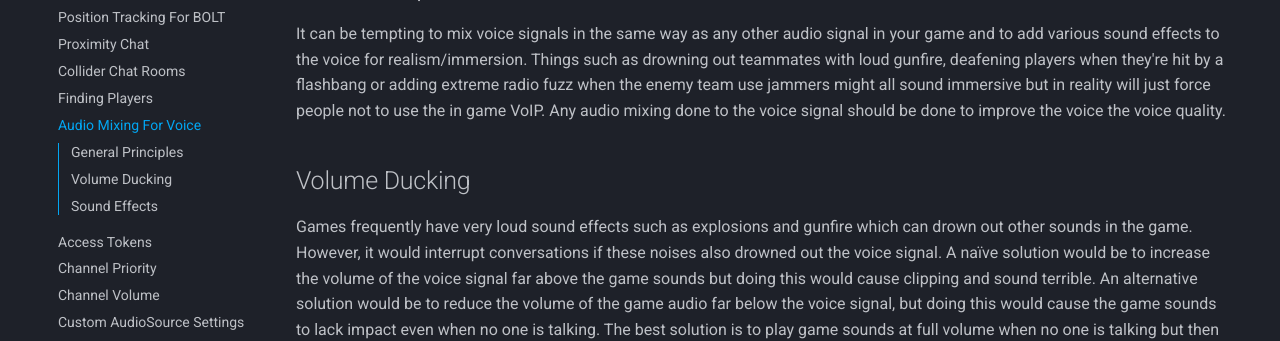
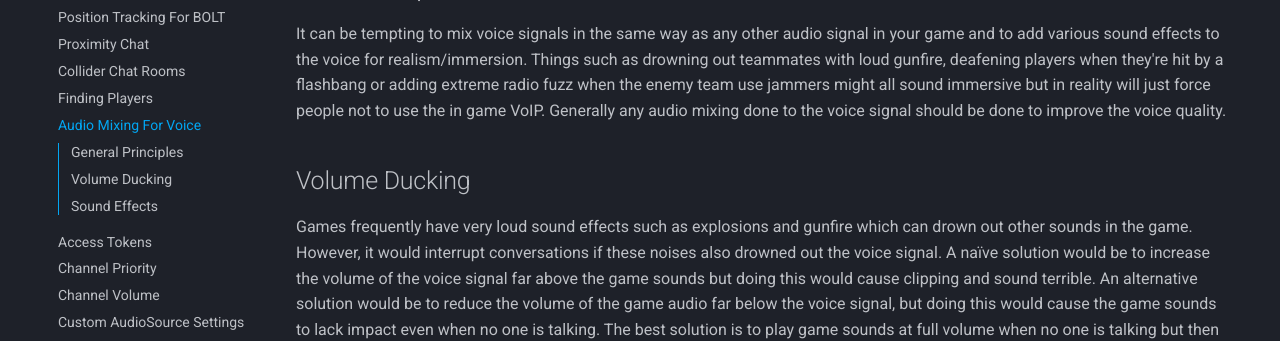
Before and after one commit to Placeholder-Software/Dissonance, an MkDocs documentation site: the page built from docs/Tutorials/Audio-Mixing.md, in a window 1280 px wide and 900 px high. Shown: the part 417-758 px from the top of the window. Built offline with MkDocs 1.6.1 and Material for MkDocs 9.7.7, drawn with Linux system fonts in a browser that asks for light colours; comment, search, counter and statistics services are not loaded.

Commit message:
Removed a repeated word in Audio-Mixing.md tutorial

```diff
--- a/docs/Tutorials/Audio-Mixing.md
+++ b/docs/Tutorials/Audio-Mixing.md
@@ -5,7 +5,7 @@ Dissonance does not have any special support built in for audio mixing, because
 
 ### General Principles
 
-It can be tempting to mix voice signals in the same way as any other audio signal in your game and to add various sound effects to the voice for realism/immersion. Things such as drowning out teammates with loud gunfire, deafening players when they're hit by a flashbang or adding extreme radio fuzz when the enemy team use jammers might all sound immersive but in reality will just force people not to use the in game VoIP. Any audio mixing done to the voice signal should be done to improve the voice the voice quality.
+It can be tempting to mix voice signals in the same way as any other audio signal in your game and to add various sound effects to the voice for realism/immersion. Things such as drowning out teammates with loud gunfire, deafening players when they're hit by a flashbang or adding extreme radio fuzz when the enemy team use jammers might all sound immersive but in reality will just force people not to use the in game VoIP. Generally any audio mixing done to the voice signal should be done to improve the voice quality.
 
 ## Volume Ducking
 
```
